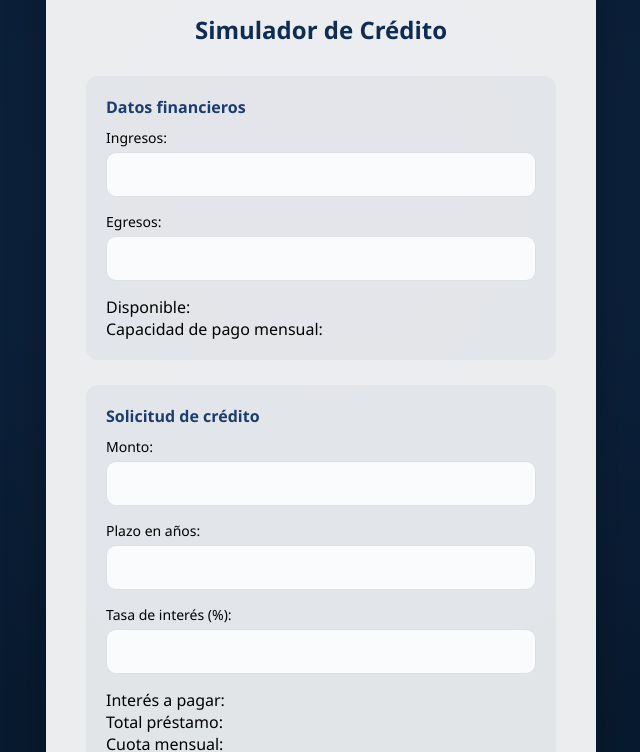
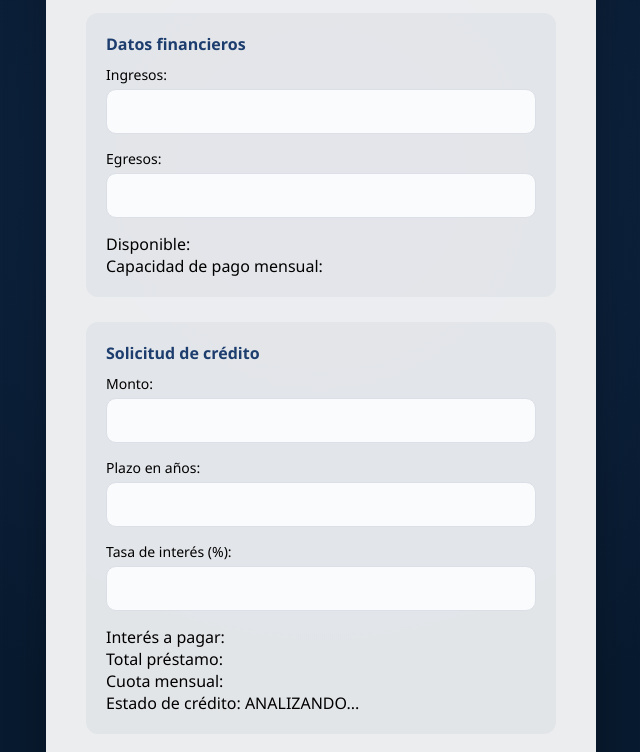
Before and after one commit to danilui28/simuladorCredito, a plain HTML site: page index.html in a window 1280 px wide. Shown: the part 140-892 px from the top of the page, without its empty margins (319-959 px from the left). Drawn offline with Linux system fonts and the light colour scheme.

Commit message:
cambios logo

```diff
--- a/index.html
+++ b/index.html
@@ -16,8 +16,6 @@
             <span class="logo-text">NOVACREDIT</span>
         </div>
     </div>
-
-    <h1>Simulador de Crédito</h1>
 
     <div class="section-block">
         <h2>Datos financieros</h2>
```
